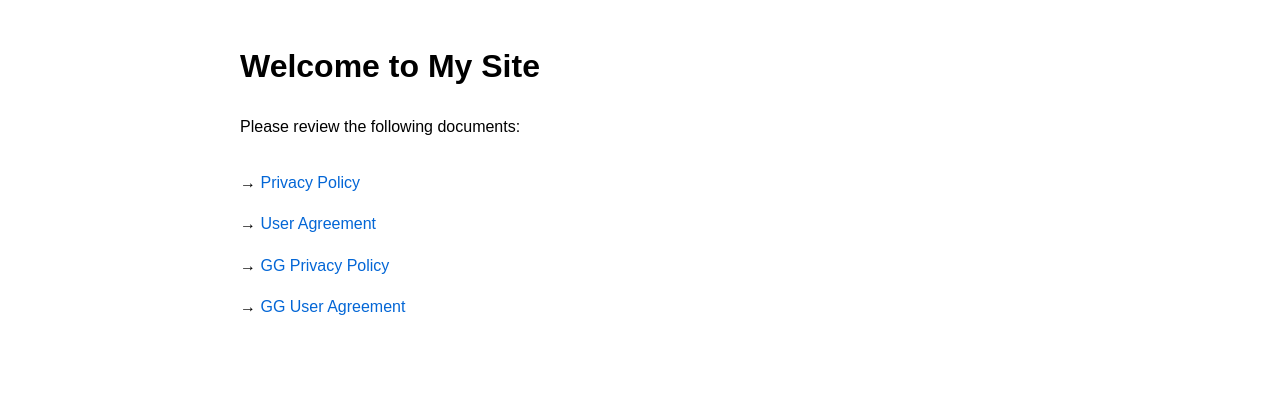
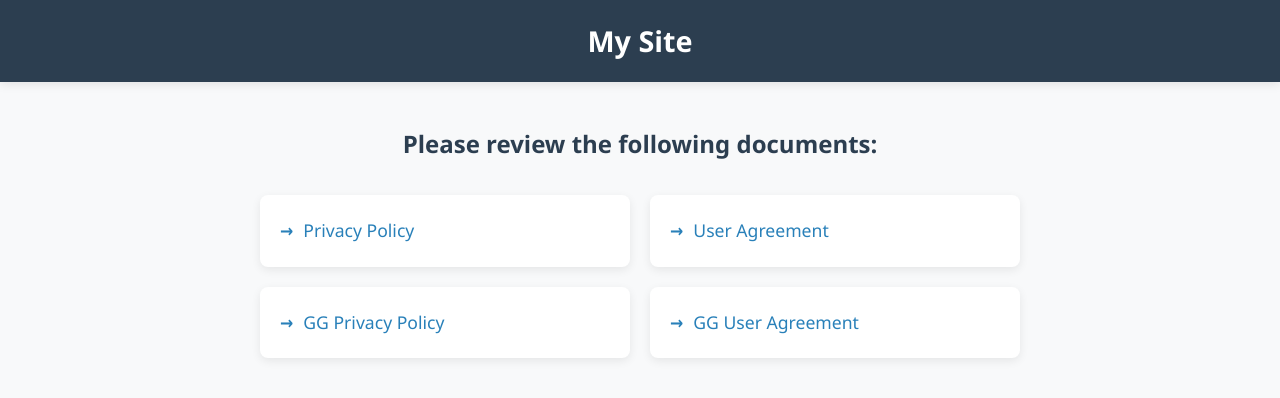
Before and after one commit to beifengyi/Pico_Ed_GorgeousGhost, a plain HTML site: page index.html in a window 1280 px wide. Drawn offline with Linux system fonts and the light colour scheme.

Commit message:
Revamp index.html for Document Center layout
Updated the HTML structure and styles for the document center, including a navigation bar and improved document links layout.

```diff
--- a/index.html
+++ b/index.html
@@ -3,35 +3,131 @@
 <head>
     <meta charset="UTF-8">
     <meta name="viewport" content="width=device-width, initial-scale=1.0">
-    <title>Homepage</title>
+    <title>Document Center</title>
     <style>
+        /* 基础样式重置 */
+        * {
+            margin: 0;
+            padding: 0;
+            box-sizing: border-box;
+        }
+
         body {
-            font-family: Arial, sans-serif;
+            font-family: 'Segoe UI', Tahoma, Geneva, Verdana, sans-serif;
+            line-height: 1.8;
+            color: #333;
+            background-color: #f8f9fa;
+            padding: 0;
+            margin: 0;
+        }
+
+        /* 导航栏 */
+        .navbar {
+            background-color: #2c3e50;
+            padding: 15px 20px;
+            box-shadow: 0 2px 10px rgba(0,0,0,0.1);
+        }
+
+        .navbar h1 {
+            color: white;
+            font-size: 1.8rem;
+            font-weight: 600;
+            text-align: center;
+        }
+
+        /* 主容器 */
+        .container {
             max-width: 800px;
-            margin: 0 auto;
+            margin: 40px auto;
+            padding: 0 20px;
+        }
+
+        .intro {
+            text-align: center;
+            margin-bottom: 30px;
+        }
+
+        .intro h2 {
+            color: #2c3e50;
+            margin-bottom: 15px;
+            font-size: 1.5rem;
+        }
+
+        /* 链接卡片容器 */
+        .document-links {
+            display: grid;
+            gap: 20px;
+        }
+
+        /* 卡片式链接样式 */
+        .doc-card {
+            background: white;
             padding: 20px;
-            line-height: 1.6;
+            border-radius: 8px;
+            box-shadow: 0 3px 10px rgba(0,0,0,0.08);
+            transition: transform 0.3s ease, box-shadow 0.3s ease;
         }
-        .links {
-            margin-top: 30px;
+
+        .doc-card:hover {
+            transform: translateY(-5px);
+            box-shadow: 0 5px 15px rgba(0,0,0,0.12);
         }
-        a {
-            color: #0366d6;
+
+        .doc-card a {
+            color: #2980b9;
+            font-size: 1.1rem;
             text-decoration: none;
+            display: flex;
+            align-items: center;
+            gap: 10px;
         }
-        a:hover {
+
+        .doc-card a::before {
+            content: "→";
+            color: #2980b9;
+            font-weight: bold;
+        }
+
+        .doc-card a:hover {
+            color: #1a5276;
             text-decoration: underline;
+        }
+
+        /* 响应式调整 */
+        @media (min-width: 600px) {
+            .document-links {
+                grid-template-columns: 1fr 1fr;
+            }
         }
     </style>
 </head>
 <body>
-    <h1>Welcome to My Site</h1>
-    <p>Please review the following documents:</p>
-    <div class="links">
-        <p>→ <a href="privacy-policy.html">Privacy Policy</a></p>
-        <p>→ <a href="user-agreement.html">User Agreement</a></p>
-        <p>→ <a href="GGprivacy-policy.html">GG Privacy Policy</a></p>
-        <p>→ <a href="GGuser-agreement.html">GG User Agreement</a></p>
+    <!-- 导航栏 -->
+    <nav class="navbar">
+        <h1>My Site</h1>
+    </nav>
+
+    <!-- 主内容区 -->
+    <div class="container">
+        <div class="intro">
+            <h2>Please review the following documents:</h2>
+        </div>
+
+        <div class="document-links">
+            <!-- 保留所有核心链接 -->
+            <div class="doc-card">
+                <a href="privacy-policy.html">Privacy Policy</a>
+            </div>
+            <div class="doc-card">
+                <a href="user-agreement.html">User Agreement</a>
+            </div>
+            <div class="doc-card">
+                <a href="GGprivacy-policy.html">GG Privacy Policy</a>
+            </div>
+            <div class="doc-card">
+                <a href="GGuser-agreement.html">GG User Agreement</a>
+            </div>
+        </div>
     </div>
 </body>
 </html>
```
